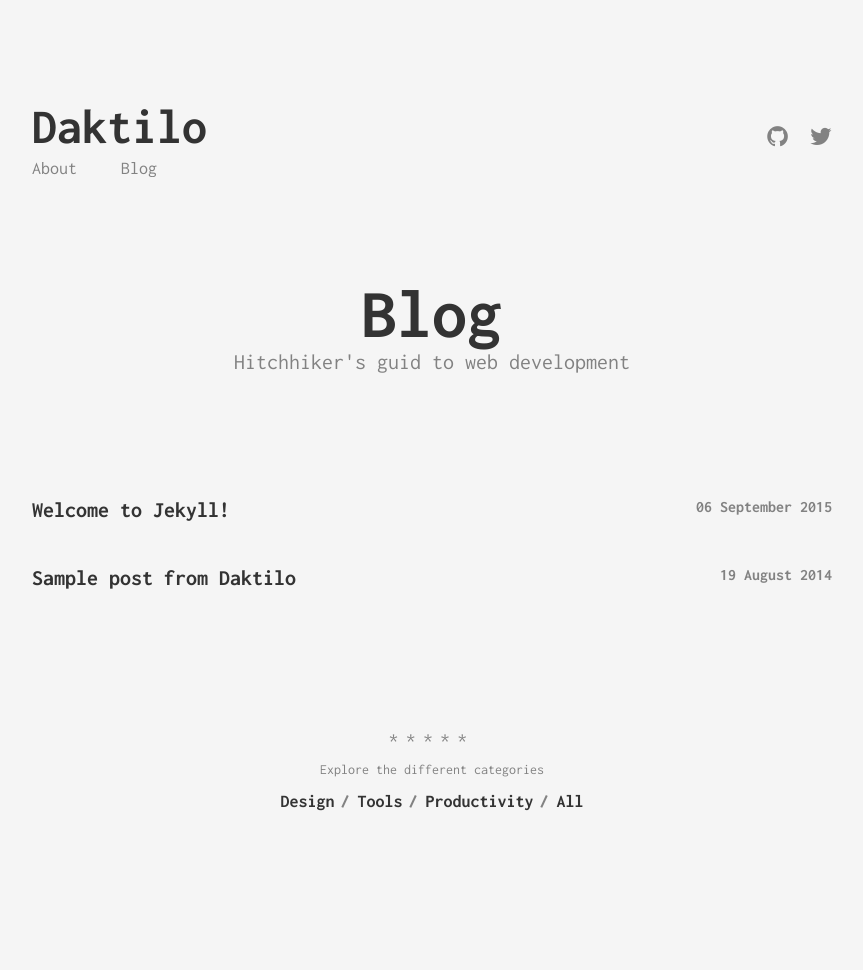
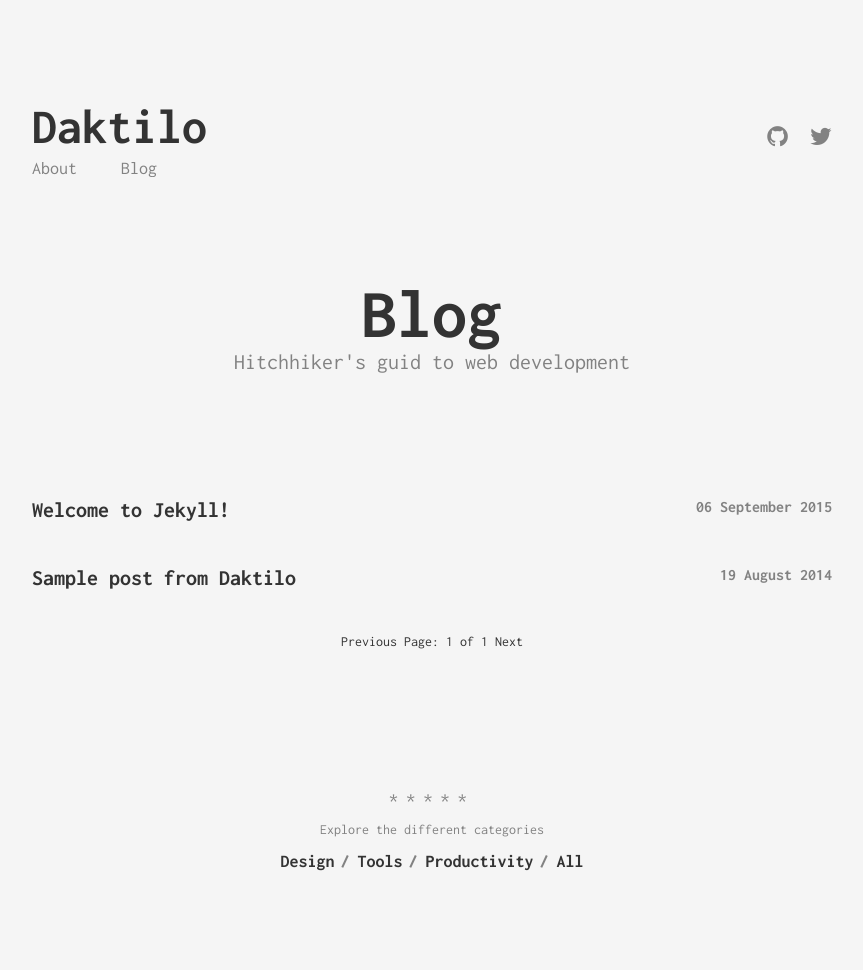
Before and after one commit to kronik3r/daktilo, a Jekyll site: the page built from index.html, in a window 1280 px wide. Shown: the whole page, without its empty margins (208-1071 px from the left). Built offline with Jekyll 4.4.1, drawn with Linux system fonts in a browser that asks for light colours; the list of posts is cut into pages by our own code; before the commit the page ends 910 px from its top, so only the background shows below that.

Commit message:
Added pagination

```diff
--- a/_config.yml
+++ b/_config.yml
@@ -1,4 +1,6 @@
-# Site settings
+gems: [jekyll-paginate]
+
+    # Site settings
 title: Daktilo
 description: >
   Write an awesome description for your new site here. You can edit this
@@ -27,3 +29,6 @@
 # Build settings
 highlighter: null
 markdown: kramdown
+
+paginate: 5
+paginate_path: "/page:num"
--- a/_sass/_default.scss
+++ b/_sass/_default.scss
@@ -303,3 +303,11 @@
         font-size: 18px;
     }
 }
+
+.pagination {
+    font-size: 14px;
+    padding: 0px;
+    text-align: center;
+    position: relative;
+
+}
--- a/index.html
+++ b/index.html
@@ -7,12 +7,28 @@
 ---
 
 <ul class="list-posts">
-    {% for post in site.posts %}
+{% for post in paginator.posts %}
         <li class="post-teaser">
             <a href="{{ post.url | prepend: site.baseurl }}">
                 <span class="post-teaser__title">{{ post.title }}</span>
                 <span class="post-teaser__date">{{ post.date | date: "%d %B %Y" }}</span>
             </a>
         </li>
-    {% endfor %}
+{% endfor %}
+
+<!-- Pagination links -->
+<div class="pagination">
+  {% if paginator.previous_page %}
+    <a href="{{ paginator.previous_page_path }}" class="previous">Previous</a>
+  {% else %}
+    <span class="previous">Previous</span>
+  {% endif %}
+  <span class="page_number ">Page: {{ paginator.page }} of {{ paginator.total_pages }}</span>
+  {% if paginator.next_page %}
+    <a href="{{ paginator.next_page_path }}" class="next">Next</a>
+  {% else %}
+    <span class="next ">Next</span>
+  {% endif %}
+</div>
+
 </ul>
```
